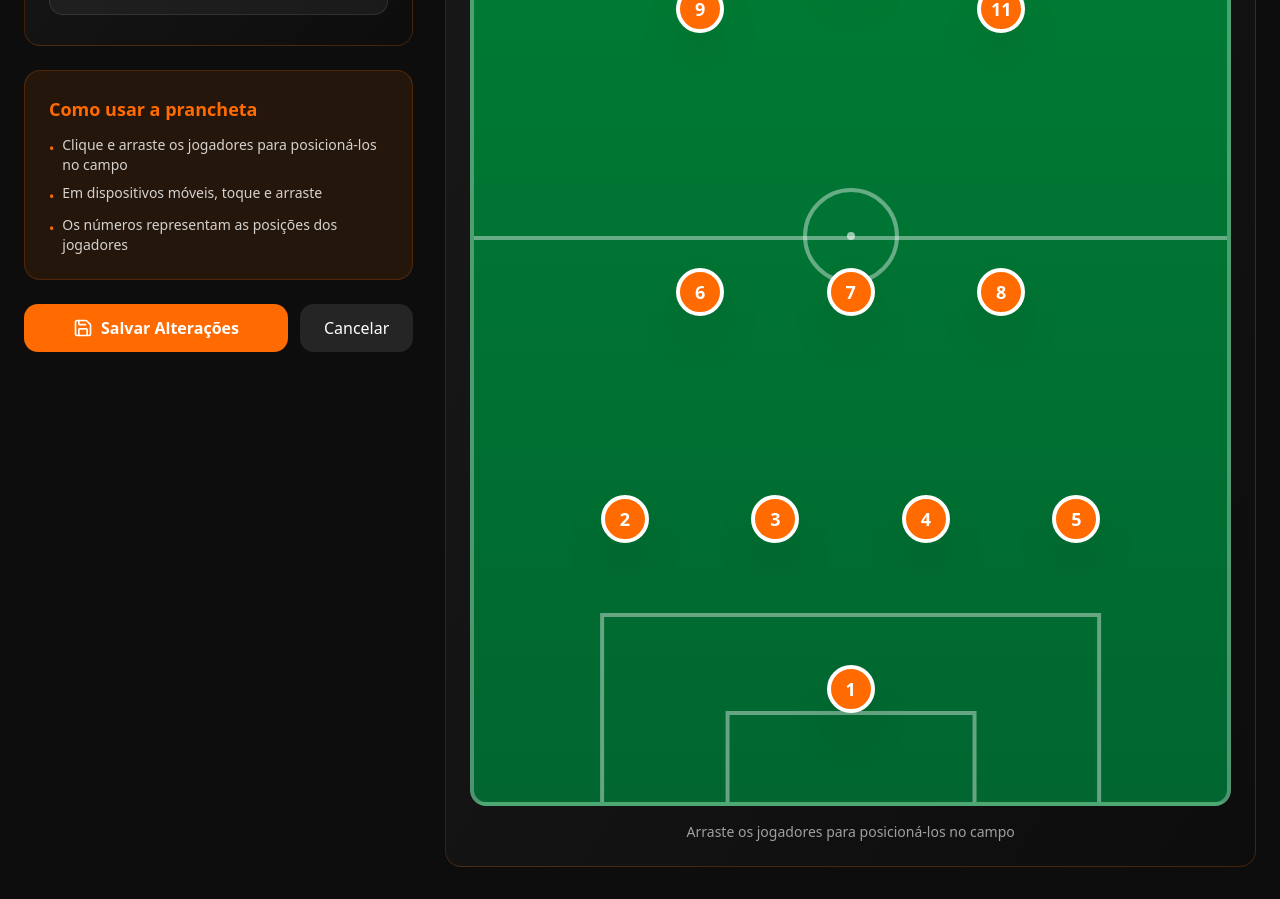
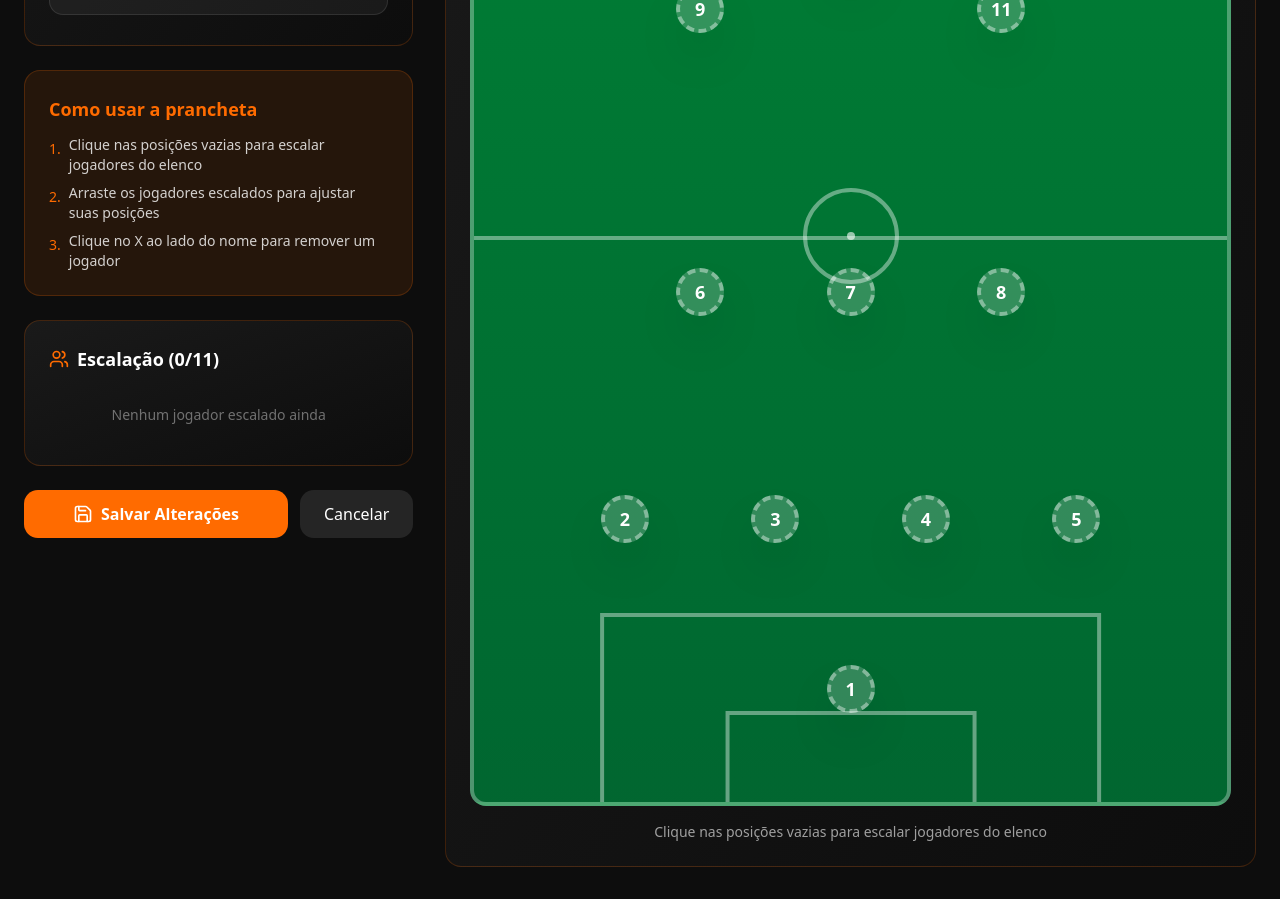
Before and after one commit to llucasApps/app-versusfut, a Next.js app: page /times/1/taticas/1/editar in a window 1280 px wide. Shown: the part 680-1579 px from the top of the page. Built offline with nearby package versions, Linux system fonts and the light colour scheme; a web font is replaced by a local one.

Commit message:
II att tatica

```diff
--- a/src/app/times/[id]/taticas/[taticaId]/editar/page.tsx
+++ b/src/app/times/[id]/taticas/[taticaId]/editar/page.tsx
@@ -2,13 +2,26 @@
 
 import Navigation from '@/components/Navigation';
 import { myTeams } from '@/lib/mock-data';
-import { ArrowLeft, Save } from 'lucide-react';
+import { ArrowLeft, Save, Users, X, UserPlus } from 'lucide-react';
 import Link from 'next/link';
 import { useParams, useRouter } from 'next/navigation';
 import { useState, useRef, useEffect } from 'react';
 
-interface Player {
-  id: number;
+// Jogador do elenco
+interface TeamPlayer {
+  id: string;
+  name: string;
+  position: string;
+  number: number;
+  available: boolean;
+}
+
+// Jogador posicionado no campo
+interface FieldPlayer {
+  id: string;
+  playerId: string | null;
+  name: string;
+  number: number;
   x: number;
   y: number;
 }
@@ -20,22 +33,22 @@ interface Tatica {
   descricao: string;
   tipo: 'Ofensiva' | 'Defensiva' | 'Bola parada';
   layoutJson: {
-    players: Player[];
+    players: FieldPlayer[];
   };
 }
 
-const INITIAL_FORMATION = [
-  { id: 1, x: 50, y: 90 },
-  { id: 2, x: 20, y: 75 },
-  { id: 3, x: 40, y: 75 },
-  { id: 4, x: 60, y: 75 },
-  { id: 5, x: 80, y: 75 },
-  { id: 6, x: 30, y: 55 },
-  { id: 7, x: 50, y: 55 },
-  { id: 8, x: 70, y: 55 },
-  { id: 9, x: 30, y: 30 },
-  { id: 10, x: 50, y: 25 },
-  { id: 11, x: 70, y: 30 },
+const INITIAL_FORMATION: FieldPlayer[] = [
+  { id: 'pos1', playerId: null, name: '', number: 1, x: 50, y: 90 },
+  { id: 'pos2', playerId: null, name: '', number: 2, x: 20, y: 75 },
+  { id: 'pos3', playerId: null, name: '', number: 3, x: 40, y: 75 },
+  { id: 'pos4', playerId: null, name: '', number: 4, x: 60, y: 75 },
+  { id: 'pos5', playerId: null, name: '', number: 5, x: 80, y: 75 },
+  { id: 'pos6', playerId: null, name: '', number: 6, x: 30, y: 55 },
+  { id: 'pos7', playerId: null, name: '', number: 7, x: 50, y: 55 },
+  { id: 'pos8', playerId: null, name: '', number: 8, x: 70, y: 55 },
+  { id: 'pos9', playerId: null, name: '', number: 9, x: 30, y: 30 },
+  { id: 'pos10', playerId: null, name: '', number: 10, x: 50, y: 25 },
+  { id: 'pos11', playerId: null, name: '', number: 11, x: 70, y: 30 },
 ];
 
 export default function EditarTaticaPage() {
@@ -47,9 +60,23 @@ export default function EditarTaticaPage() {
   const [nome, setNome] = useState('');
   const [tipo, setTipo] = useState<'Ofensiva' | 'Defensiva' | 'Bola parada'>('Ofensiva');
   const [descricao, setDescricao] = useState('');
-  const [players, setPlayers] = useState<Player[]>(INITIAL_FORMATION);
-  const [draggingPlayer, setDraggingPlayer] = useState<number | null>(null);
+  const [fieldPlayers, setFieldPlayers] = useState<FieldPlayer[]>(INITIAL_FORMATION);
+  const [draggingPlayer, setDraggingPlayer] = useState<string | null>(null);
   const [loading, setLoading] = useState(true);
+  const [selectedPosition, setSelectedPosition] = useState<string | null>(null);
+  const [teamPlayers, setTeamPlayers] = useState<TeamPlayer[]>([]);
+
+  // Carregar jogadores do elenco
+  useEffect(() => {
+    if (team) {
+      const storedPlayers = localStorage.getItem(`team_${params.id}_players`);
+      if (storedPlayers) {
+        setTeamPlayers(JSON.parse(storedPlayers));
+      } else if (team.players) {
+        setTeamPlayers(team.players as TeamPlayer[]);
+      }
+    }
+  }, [team, params.id]);
 
   useEffect(() => {
     // Carregar tática para edição
@@ -61,14 +88,50 @@ export default function EditarTaticaPage() {
         setNome(tatica.nome);
         setTipo(tatica.tipo);
         setDescricao(tatica.descricao);
-        setPlayers(tatica.layoutJson.players);
+        setFieldPlayers(tatica.layoutJson.players);
       }
     }
     setLoading(false);
   }, [params.id, params.taticaId]);
 
-  const handleMouseDown = (playerId: number) => {
-    setDraggingPlayer(playerId);
+  // Jogadores já escalados
+  const assignedPlayerIds = fieldPlayers
+    .filter(fp => fp.playerId !== null)
+    .map(fp => fp.playerId);
+
+  // Jogadores disponíveis para escalar
+  const availablePlayers = teamPlayers.filter(
+    tp => !assignedPlayerIds.includes(tp.id)
+  );
+
+  // Atribuir jogador a uma posição
+  const assignPlayerToPosition = (positionId: string, player: TeamPlayer) => {
+    setFieldPlayers(prev =>
+      prev.map(fp =>
+        fp.id === positionId
+          ? { ...fp, playerId: player.id, name: player.name, number: player.number }
+          : fp
+      )
+    );
+    setSelectedPosition(null);
+  };
+
+  // Remover jogador de uma posição
+  const removePlayerFromPosition = (positionId: string) => {
+    const posIndex = INITIAL_FORMATION.findIndex(p => p.id === positionId);
+    const defaultNumber = posIndex !== -1 ? INITIAL_FORMATION[posIndex].number : 0;
+
+    setFieldPlayers(prev =>
+      prev.map(fp =>
+        fp.id === positionId
+          ? { ...fp, playerId: null, name: '', number: defaultNumber }
+          : fp
+      )
+    );
+  };
+
+  const handleMouseDown = (positionId: string) => {
+    setDraggingPlayer(positionId);
   };
 
   const handleMouseMove = (e: React.MouseEvent<HTMLDivElement>) => {
@@ -80,7 +143,7 @@ export default function EditarTaticaPage() {
       const clampedX = Math.max(5, Math.min(95, x));
       const clampedY = Math.max(5, Math.min(95, y));
 
-      setPlayers(prev =>
+      setFieldPlayers(prev =>
         prev.map(p =>
           p.id === draggingPlayer
             ? { ...p, x: clampedX, y: clampedY }
@@ -94,8 +157,8 @@ export default function EditarTaticaPage() {
     setDraggingPlayer(null);
   };
 
-  const handleTouchStart = (playerId: number) => {
-    setDraggingPlayer(playerId);
+  const handleTouchStart = (positionId: string) => {
+    setDraggingPlayer(positionId);
   };
 
   const handleTouchMove = (e: React.TouchEvent<HTMLDivElement>) => {
@@ -108,7 +171,7 @@ export default function EditarTaticaPage() {
       const clampedX = Math.max(5, Math.min(95, x));
       const clampedY = Math.max(5, Math.min(95, y));
 
-      setPlayers(prev =>
+      setFieldPlayers(prev =>
         prev.map(p =>
           p.id === draggingPlayer
             ? { ...p, x: clampedX, y: clampedY }
@@ -134,7 +197,7 @@ export default function EditarTaticaPage() {
       nome,
       tipo,
       descricao,
-      layoutJson: { players }
+      layoutJson: { players: fieldPlayers }
     };
 
     // Atualizar no localStorage
@@ -221,7 +284,7 @@ export default function EditarTaticaPage() {
                   </label>
                   <select
                     value={tipo}
-                    onChange={(e) => setTipo(e.target.value as any)}
+                    onChange={(e) => setTipo(e.target.value as 'Ofensiva' | 'Defensiva' | 'Bola parada')}
                     className="w-full bg-white/5 border border-white/10 rounded-xl px-4 py-3 text-white focus:outline-none focus:border-[#FF6B00] transition-colors"
                   >
                     <option value="Ofensiva">Ofensiva</option>
@@ -253,18 +316,50 @@ export default function EditarTaticaPage() {
               </h3>
               <ul className="space-y-2 text-white/80 text-sm">
                 <li className="flex items-start gap-2">
-                  <span className="text-[#FF6B00] mt-1">•</span>
-                  <span>Clique e arraste os jogadores para posicioná-los no campo</span>
+                  <span className="text-[#FF6B00] mt-1">1.</span>
+                  <span>Clique nas posições vazias para escalar jogadores do elenco</span>
                 </li>
                 <li className="flex items-start gap-2">
-                  <span className="text-[#FF6B00] mt-1">•</span>
-                  <span>Em dispositivos móveis, toque e arraste</span>
+                  <span className="text-[#FF6B00] mt-1">2.</span>
+                  <span>Arraste os jogadores escalados para ajustar suas posições</span>
                 </li>
                 <li className="flex items-start gap-2">
-                  <span className="text-[#FF6B00] mt-1">•</span>
-                  <span>Os números representam as posições dos jogadores</span>
+                  <span className="text-[#FF6B00] mt-1">3.</span>
+                  <span>Clique no X ao lado do nome para remover um jogador</span>
                 </li>
               </ul>
+            </div>
+
+            {/* Jogadores Escalados */}
+            <div className="bg-gradient-to-br from-[#1A1A1A] to-[#0D0D0D] border border-[#FF6B00]/20 rounded-2xl p-6">
+              <h3 className="text-lg font-bold text-white mb-4 flex items-center gap-2">
+                <Users className="w-5 h-5 text-[#FF6B00]" />
+                Escalação ({fieldPlayers.filter(p => p.playerId).length}/11)
+              </h3>
+              <div className="space-y-2 max-h-48 overflow-y-auto">
+                {fieldPlayers.filter(p => p.playerId).length > 0 ? (
+                  fieldPlayers
+                    .filter(p => p.playerId)
+                    .map(player => (
+                      <div key={player.id} className="flex items-center gap-3 p-2 bg-white/5 rounded-lg">
+                        <div className="w-8 h-8 bg-[#FF6B00] rounded-full flex items-center justify-center text-white font-bold text-sm">
+                          {player.number}
+                        </div>
+                        <span className="text-white text-sm flex-1 truncate">{player.name}</span>
+                        <button
+                          onClick={() => removePlayerFromPosition(player.id)}
+                          className="p-1 hover:bg-white/10 rounded transition-colors"
+                        >
+                          <X className="w-4 h-4 text-white/40 hover:text-red-400" />
+                        </button>
+                      </div>
+                    ))
+                ) : (
+                  <p className="text-white/40 text-sm text-center py-4">
+                    Nenhum jogador escalado ainda
+                  </p>
+                )}
+              </div>
             </div>
 
             {/* Actions */}
@@ -313,32 +408,120 @@ export default function EditarTaticaPage() {
                 </div>
 
                 {/* Players */}
-                {players.map((player) => (
+                {fieldPlayers.map((player) => (
                   <div
                     key={player.id}
-                    className={`absolute w-12 h-12 bg-[#FF6B00] rounded-full border-4 border-white shadow-2xl flex items-center justify-center text-lg font-bold text-white transition-transform ${
-                      draggingPlayer === player.id ? 'scale-110 cursor-grabbing' : 'cursor-grab hover:scale-105'
-                    }`}
+                    className="absolute group"
                     style={{
                       left: `${player.x}%`,
                       top: `${player.y}%`,
                       transform: 'translate(-50%, -50%)',
                       zIndex: draggingPlayer === player.id ? 50 : 10
                     }}
-                    onMouseDown={() => handleMouseDown(player.id)}
-                    onTouchStart={() => handleTouchStart(player.id)}
                   >
-                    {player.id}
+                    {/* Círculo do jogador */}
+                    <div
+                      className={`w-12 h-12 rounded-full border-4 shadow-2xl flex items-center justify-center text-lg font-bold text-white transition-all ${
+                        player.playerId
+                          ? 'bg-[#FF6B00] border-white cursor-grab hover:scale-105'
+                          : 'bg-white/20 border-dashed border-white/40 cursor-pointer hover:bg-white/30'
+                      } ${draggingPlayer === player.id ? 'scale-110 cursor-grabbing' : ''}`}
+                      onMouseDown={() => player.playerId && handleMouseDown(player.id)}
+                      onTouchStart={() => player.playerId && handleTouchStart(player.id)}
+                      onClick={() => !player.playerId && setSelectedPosition(player.id)}
+                    >
+                      {player.number}
+                    </div>
+
+                    {/* Nome do jogador */}
+                    {player.playerId && player.name && (
+                      <div className="absolute top-full left-1/2 -translate-x-1/2 mt-1 whitespace-nowrap">
+                        <div className="bg-black/80 text-white text-xs px-2 py-1 rounded flex items-center gap-1">
+                          <span className="font-medium truncate max-w-[80px]">{player.name.split(' ')[0]}</span>
+                          <button
+                            onClick={(e) => {
+                              e.stopPropagation();
+                              removePlayerFromPosition(player.id);
+                            }}
+                            className="ml-1 hover:text-red-400 transition-colors"
+                          >
+                            <X className="w-3 h-3" />
+                          </button>
+                        </div>
+                      </div>
+                    )}
+
+                    {/* Indicador de posição vazia */}
+                    {!player.playerId && (
+                      <div className="absolute top-full left-1/2 -translate-x-1/2 mt-1 opacity-0 group-hover:opacity-100 transition-opacity">
+                        <div className="bg-[#FF6B00] text-white text-xs px-2 py-1 rounded whitespace-nowrap">
+                          <UserPlus className="w-3 h-3 inline mr-1" />
+                          Clique para escalar
+                        </div>
+                      </div>
+                    )}
                   </div>
                 ))}
               </div>
 
               <p className="text-white/60 text-sm mt-4 text-center">
-                Arraste os jogadores para posicioná-los no campo
+                Clique nas posições vazias para escalar jogadores do elenco
               </p>
             </div>
           </div>
         </div>
+
+        {/* Modal de seleção de jogador */}
+        {selectedPosition && (
+          <div className="fixed inset-0 bg-black/80 backdrop-blur-sm z-50 flex items-center justify-center p-4">
+            <div className="bg-gradient-to-br from-[#1A1A1A] to-[#0D0D0D] border border-[#FF6B00]/30 rounded-2xl w-full max-w-md max-h-[80vh] overflow-hidden">
+              <div className="flex items-center justify-between p-4 border-b border-white/10">
+                <h3 className="text-lg font-bold text-white flex items-center gap-2">
+                  <Users className="w-5 h-5 text-[#FF6B00]" />
+                  Escalar Jogador
+                </h3>
+                <button
+                  onClick={() => setSelectedPosition(null)}
+                  className="p-2 hover:bg-white/10 rounded-lg transition-colors"
+                >
+                  <X className="w-5 h-5 text-white/60" />
+                </button>
+              </div>
+
+              <div className="p-4 overflow-y-auto max-h-[60vh]">
+                {availablePlayers.length > 0 ? (
+                  <div className="space-y-2">
+                    {availablePlayers.map((player) => (
+                      <button
+                        key={player.id}
+                        onClick={() => assignPlayerToPosition(selectedPosition, player)}
+                        className="w-full flex items-center gap-4 p-3 bg-white/5 hover:bg-white/10 rounded-xl transition-colors text-left"
+                      >
+                        <div className="w-10 h-10 bg-[#FF6B00] rounded-full flex items-center justify-center text-white font-bold">
+                          {player.number}
+                        </div>
+                        <div className="flex-1">
+                          <div className="text-white font-medium">{player.name}</div>
+                          <div className="text-white/60 text-sm">{player.position}</div>
+                        </div>
+                        {!player.available && (
+                          <span className="text-xs bg-red-500/20 text-red-400 px-2 py-1 rounded">
+                            Indisponível
+                          </span>
+                        )}
+                      </button>
+                    ))}
+                  </div>
+                ) : (
+                  <div className="text-center py-8">
+                    <Users className="w-12 h-12 text-white/20 mx-auto mb-3" />
+                    <p className="text-white/60">Todos os jogadores já foram escalados</p>
+                  </div>
+                )}
+              </div>
+            </div>
+          </div>
+        )}
       </main>
     </div>
   );
```
